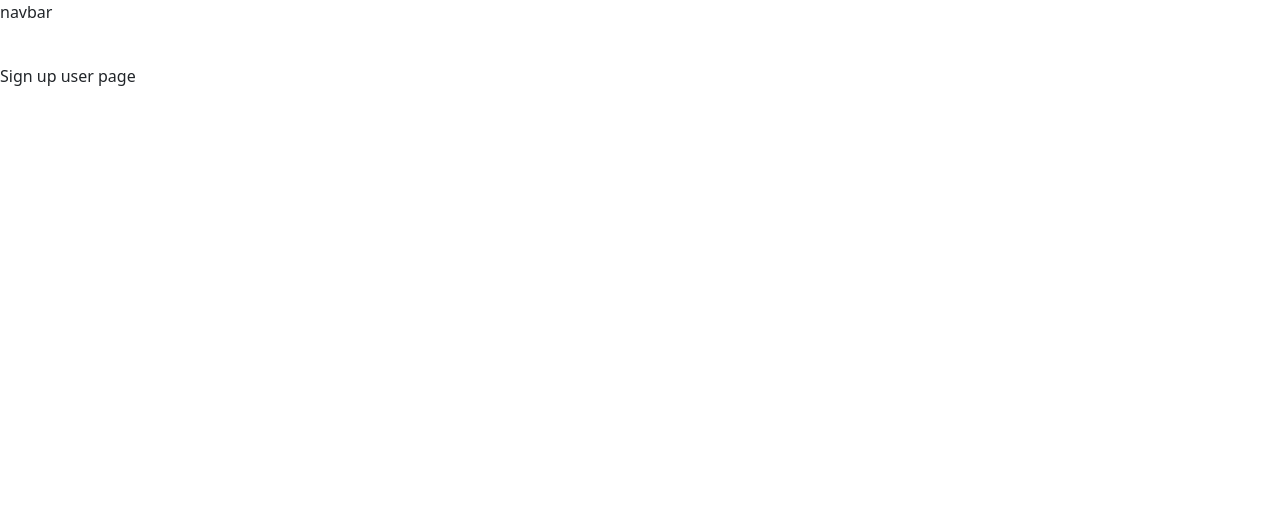
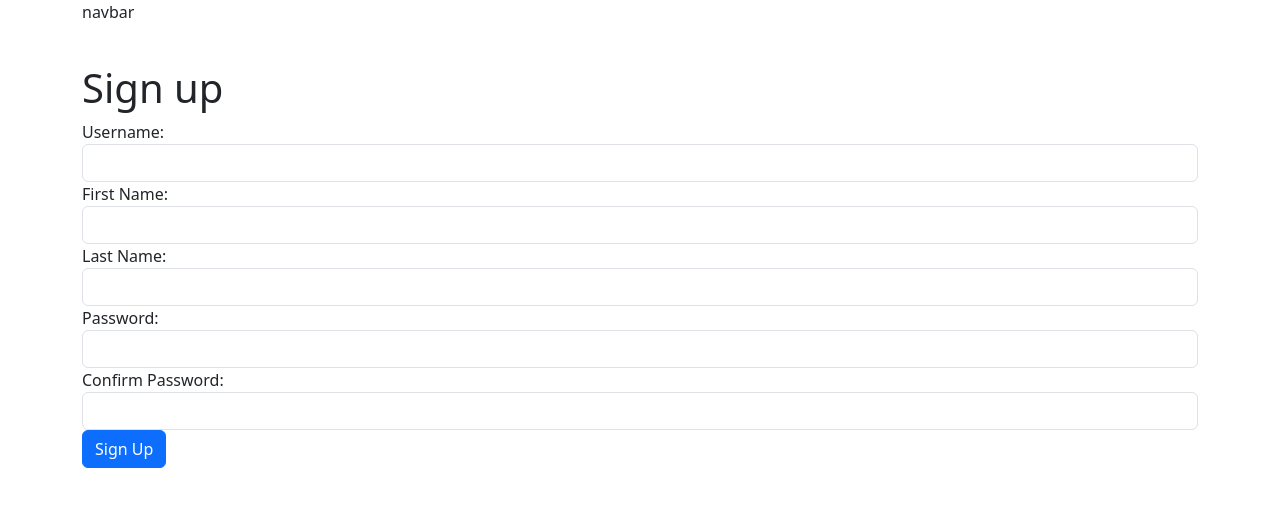
Before and after one commit to Pavithra-Reddy/bucket-list, a React (Create React App) app: page /signup in a window 1280 px wide. Shown: the top 506 px of the page. Built offline with nearby package versions, Linux system fonts and the light colour scheme.

Commit message:
sign up page frontend

```diff
--- a/src/App.js
+++ b/src/App.js
@@ -12,6 +12,7 @@ import SignUpUser from "./components/signup-user.component.js";
 function App() {
   return (
     <Router>
+      <div className="container">
         <Navbar />
         <br/>
         <Route path="/view" component={ViewBucketList}/>
@@ -20,6 +21,7 @@ function App() {
         <Route path="/delete" component={DeleteBucketList}/>
         <Route path="/signin" component={SignInUser}/>
         <Route path="/signup" component={SignUpUser}/>
+      </div>
     </Router>
   );
 }
--- a/src/components/signup-user.component.js
+++ b/src/components/signup-user.component.js
@@ -1,10 +1,105 @@
 import React, { Component } from 'react';
 
 export default class CreateBucketList extends Component {
+    constructor(props) {
+        super(props);
+
+        this.onTextChangeUserName = this.onTextChangeUserName.bind(this);
+        this.onTextChangeFirstName = this.onTextChangeFirstName.bind(this);
+        this.onTextChangeLastName = this.onTextChangeLastName.bind(this);
+        this.onTextChangePassword = this.onTextChangePassword.bind(this);
+        this.onTextChangeConfirmPassword = this.onTextChangeConfirmPassword.bind(this);
+        this.onSignUp = this.onSignUp.bind(this);
+
+        this.state = {
+            userName: '',
+            password: '',
+            firstName: '',
+            lastName: '',
+            confirmPassword: ''
+        }
+    }
+
+    onTextChangeUserName(e) {
+        this.setState({
+            userName:e.target.value
+        })
+    }
+
+    onTextChangeFirstName(e) {
+        this.setState({
+            firstName:e.target.value
+        })
+    }
+
+    onTextChangeLastName(e) {
+        this.setState({
+            lastName:e.target.value
+        })
+    }
+
+    onTextChangePassword(e) {
+        this.setState({
+            password:e.target.value
+        })
+    }
+
+    onTextChangeConfirmPassword(e) {
+        this.setState({
+            confirmPassword:e.target.value
+        })
+    }
+
+    componentDidMount() {
+        console.log('Triggered componentDidMount')
+    }
+
+    onSignUp(e) {
+        e.preventDefault();
+
+        console.log("signup");
+
+        const user = {
+            userName:this.state.userName,
+            firstName:this.state.firstName,
+            lastName:this.state.lastName,
+            password:this.state.password
+        }
+
+        console.log(user);
+
+        window.location = '/signin';
+    }
+
     render() {
         return (
             <div>
-                <p>Sign up user page</p>
+                <h1>Sign up</h1>
+                <form onSubmit={this.onSignUp}>
+                    <div className="form-group">
+                        <label>Username:</label>
+                        <input className="form-control" type="text" value={this.state.userName} onChange={this.onTextChangeUserName} required></input>
+                    </div>
+                    <div className="form-group">
+                        <label>First Name:</label>
+                        <input className="form-control" type="text" value={this.state.firstName} onChange={this.onTextChangeFirstName} required></input>
+                    </div>
+                    <div className="form-group">
+                        <label>Last Name:</label>
+                        <input className="form-control" type="text" value={this.state.lastName} onChange={this.onTextChangeLastName}></input>
+                    </div>
+                    <div className="form-group">
+                        <label>Password:</label>
+                        <input className="form-control" type="text" value={this.state.password} onChange={this.onTextChangePassword} required></input>
+                    </div>
+                    <div className="form-group">
+                        <label>Confirm Password:</label>
+                        <input className="form-control" type="text" value={this.state.confirmPassword} onChange={this.onTextChangeConfirmPassword} required></input>
+                    </div>
+                    <div className="form-group">
+                        <input className="btn btn-primary" type="submit" value="Sign Up" />
+                    </div>
+                </form>
             </div>
         )
     }
```
Lines whose indentation alone changed are shown as unchanged.
